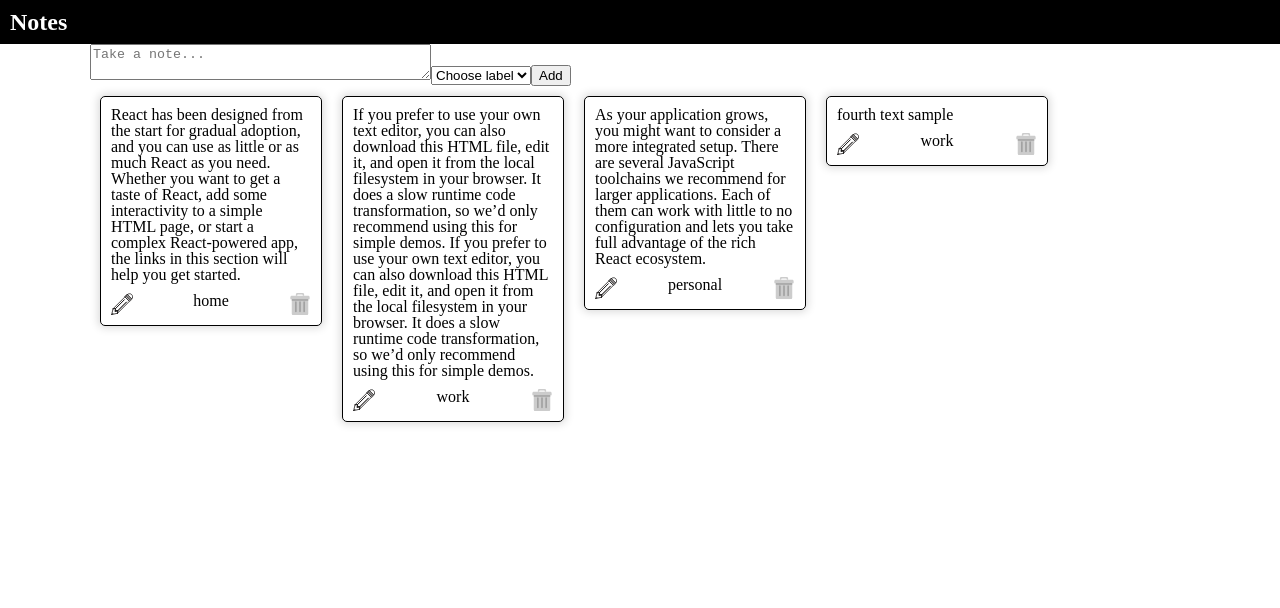
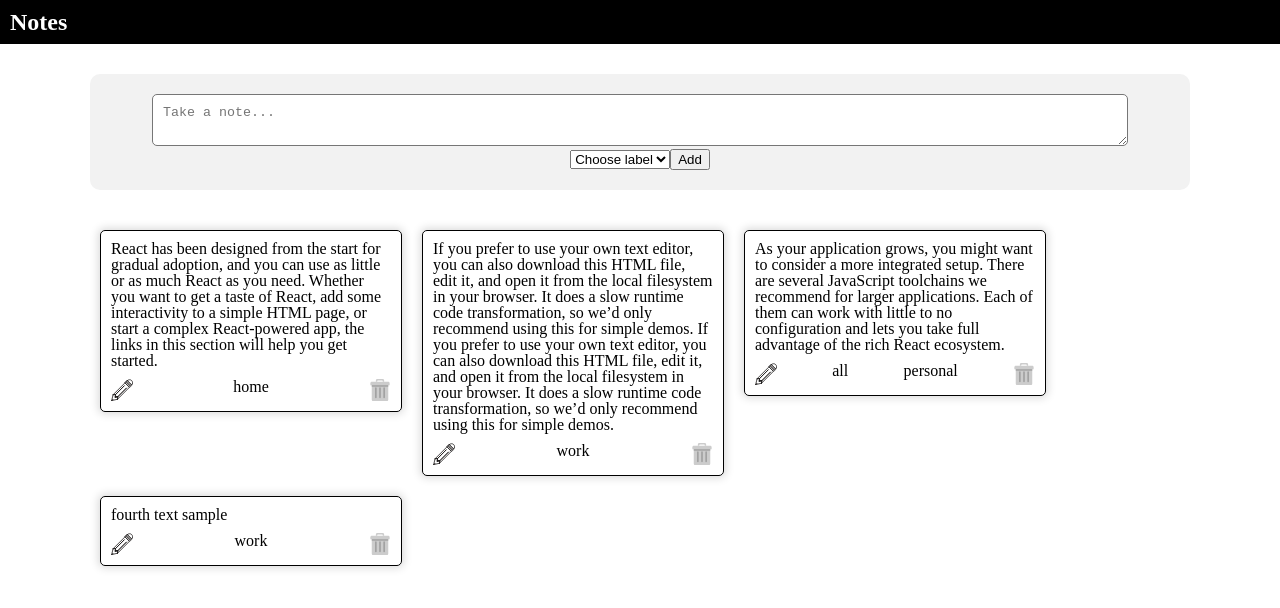
Before and after one commit to 1kvsn/note-wysa, a React (Create React App) app: page / in a window 1280 px wide. Shown: the top 608 px of the page. Built offline with nearby package versions, Linux system fonts and the light colour scheme.

Commit message:
Add Context and change components to functional comps

```diff
--- a/src/App.js
+++ b/src/App.js
@@ -4,13 +4,14 @@ import './App.scss';
 import Header from './components/Header';
 import Notes from './components/Notes';
 
+import { NoteProvider } from './components/NoteContext';
 
 function App() {
   return (
-    <>
+    <NoteProvider>
       <Header />
       <Notes />
-    </>
+    </NoteProvider>
   );
 }
 
--- a/src/App.scss
+++ b/src/App.scss
@@ -1,6 +1,13 @@
+.wrapper {
+	max-width: 1100px;
+	width: 100%;
+	margin: 0 auto;
+}
+
 // header styles
 
 .header {
+	// width: 100vw;
 	background-color: black;
 	padding: 10px;
 
@@ -11,18 +18,31 @@
 	}
 }
 
-.wrapper {
-	max-width: 1100px;
-	width: 100%;
-	margin: 0 auto;
+.form {
+  background: #f2f2f2;
+  border-radius: 10px;
+  padding: 20px;
+	margin: 30px 0;
+	text-align: center;
+
+	textarea {
+		width: 90%;
+	}
+
+	.input {
+		border-radius: 5px;
+		padding: 10px;
+	}
 }
 
 .note-container {
 	display: flex;
 	flex-wrap: wrap;
+	// justify-content: center;
+	margin: 0 auto;
 
 	.note {
-		width: 200px;
+		width: 280px;
 		margin: 10px;
 		border: 1px solid black;
 		border-radius: 5px;
@@ -39,6 +59,7 @@
 		img {
 			width: 22px;
 			height: 22px;
+			cursor: pointer;
 		}
 	}
 }
--- a/src/components/Note.js
+++ b/src/components/Note.js
@@ -3,20 +3,18 @@ import editIcon from '../assets/images/edit-outline.svg';
 import deleteIcon from '../assets/images/delete.svg';
 
 
-class Note extends React.Component {
+const Note = ({ noteData, handleEdit, handleDelete }) => {
 
-	render() {
-		const note = this.props.data;
 	return (
 		<div>
 			{
-					note && (
+				noteData && (
 					<div className="note">
-							<p>{note.text}</p>
+						<p>{noteData.text}</p>
 						<div className="note-base">
-								<img src={editIcon} alt="edit" />
-								<p>{note.label}</p>
-								<img src={deleteIcon} alt="delete" />
+							<img onClick={() => handleEdit(noteData.id)} src={editIcon} alt="edit" />
+							<Labels label={noteData.label} />
+							<img onClick={() => handleDelete(noteData.id)} src={deleteIcon} alt="delete" />
 						</div>
 					</div>
 				)
@@ -24,6 +22,20 @@ class Note extends React.Component {
 		</div>
 	)
 }
+
+const Labels = ({ label }) => {
+	console.log(label, 'this is label');
+	return (
+		<>
+			{
+				label.map(lb => {
+					return (
+						<p>{lb}</p>
+					)
+				})
+			}
+		</>
+	)
 }
 
 export default Note;
--- /dev/null
+++ b/src/components/NoteContext.js
@@ -0,0 +1,51 @@
+import React, { createContext, useState } from "react";
+
+export const NoteContext = createContext();
+
+const defaultNotes = [
+	{
+		id: 1,
+		text: "React has been designed from the start for gradual adoption, and you can use as little or as much React as you need. Whether you want to get a taste of React, add some interactivity to a simple HTML page, or start a complex React-powered app, the links in this section will help you get started.",
+		label: ["home"]
+	},
+	{
+		id: 2,
+		text: "If you prefer to use your own text editor, you can also download this HTML file, edit it, and open it from the local filesystem in your browser. It does a slow runtime code transformation, so we’d only recommend using this for simple demos. If you prefer to use your own text editor, you can also download this HTML file, edit it, and open it from the local filesystem in your browser. It does a slow runtime code transformation, so we’d only recommend using this for simple demos.",
+		label: ["work"]
+	},
+	{
+		id: 3,
+		text: "As your application grows, you might want to consider a more integrated setup. There are several JavaScript toolchains we recommend for larger applications. Each of them can work with little to no configuration and lets you take full advantage of the rich React ecosystem.",
+		label: ["all", "personal"]
+	},
+	{
+		id: 4,
+		text: "fourth text sample",
+		label: ['work']
+	}
+]
+
+export const NoteProvider = ({ children }) => {
+  const [inputText, setInputText] = useState("");
+	const [label, setLabel] = useState(["all"]);
+	const [notes, setNotes] = useState([...defaultNotes]);
+	const [editMode, setEditMode] = useState(false);
+
+
+  return (
+    <NoteContext.Provider
+      value={{
+        inputText,
+        label,
+				notes,
+				editMode,
+				setInputText,
+				setLabel,
+				setNotes,
+				setEditMode
+      }}
+    >
+      {children}
+    </NoteContext.Provider>
+  );
+};
--- a/src/components/Notes.js
+++ b/src/components/Notes.js
@@ -1,74 +1,61 @@
-import React from 'react';
+import React, { useContext } from 'react';
 
 import Note from './Note';
+import { NoteContext } from './NoteContext';
+
 const { uuid } = require('uuidv4');
 
+const Notes = () => {
 
-class Notes extends React.Component {
+	const {
+		inputText,
+		notes,
+		label,
+		setInputText,
+		setLabel,
+		setNotes,
+		editMode,
+		setEditMode
+	} = useContext(NoteContext);
 
-	state = {
-		inputText: "",
-		label: "Home",
-		notes: [
-			{
-				id: 1,
-				text: "React has been designed from the start for gradual adoption, and you can use as little or as much React as you need. Whether you want to get a taste of React, add some interactivity to a simple HTML page, or start a complex React-powered app, the links in this section will help you get started.",
-				label: "home"
-			},
-			{
-				id: 2,
-				text: "If you prefer to use your own text editor, you can also download this HTML file, edit it, and open it from the local filesystem in your browser. It does a slow runtime code transformation, so we’d only recommend using this for simple demos. If you prefer to use your own text editor, you can also download this HTML file, edit it, and open it from the local filesystem in your browser. It does a slow runtime code transformation, so we’d only recommend using this for simple demos.",
-				label: "work"
-			},
-			{
-				id: 3,
-				text: "As your application grows, you might want to consider a more integrated setup. There are several JavaScript toolchains we recommend for larger applications. Each of them can work with little to no configuration and lets you take full advantage of the rich React ecosystem.",
-				label: "personal"
-			},
-			{
-				id: 4,
-				text: "fourth text sample",
-				label: 'work'
-			}
-		]
-	}
 
-	handleInput = ({ target: { value } }) => {
-		this.setState({ inputText: value })
-	}
-
-	handleSubmit = () => {
-		const { inputText, label } = this.state;
-		let newNote = {}
+	const handleSubmit = () => {
+		let newNote = {};
 		newNote.id = uuid();
 		newNote.text = inputText;
 		newNote.label = label;
-		this.setState({
-			notes: [
-				...this.state.notes,
-				newNote
-			],
-			inputText: ""
-		})
+		setNotes([newNote, ...notes]);
+		setInputText("");
+		if (editMode) {
+			setEditMode(false);
+			setLabel(["all"]);
+		}
 	}
 
-	handleLabelChange = ({ target: { value } }) => {
-		this.setState({ label: value })
+	const handleDelete = (id) => {
+		let remainingNotes = notes.filter(note => note.id !== id)
+		setNotes([...remainingNotes])
 	}
 
-	render() {
+	const handleEdit = (id) => {
+		let selectedNote = notes.find(note => note.id === id);
+		handleDelete(selectedNote.id);
+		setInputText(selectedNote.text);
+		setEditMode(true);
+	}
+
 	return (
 		<>
 			<div className="wrapper">
-					<section>
+				<section className="form">
 					<textarea
-							onChange={this.handleInput}
-							rows={this.state.inputText ? 4 : 2}
-							cols="40"
+						onChange={e => setInputText(e.target.value)}
+						rows={inputText ? 4 : 2}
 						placeholder="Take a note..."
-							value={this.state.inputText}
+						value={inputText}
+						className="input"
 					/>
-						<select value={this.state.label} onChange={this.handleLabelChange}>
+					<select value={label[0]} onChange={e => setLabel([e.target.value, ...label])}>
 						<option selected hidden>Choose label</option>
 						<option value="home">Home</option>
 						<option value="work">Work</option>
@@ -76,14 +63,14 @@ class Notes extends React.Component {
 						<option value="finance">Finance</option>
 						<option value="fun">Fun</option>
 					</select>
-						<button type="submit" onClick={this.handleSubmit}>Add</button>
+					<button type="submit" onClick={handleSubmit}>{editMode ? "Save" : "Add"}</button>
 				</section>
 
 				<section className="note-container">
 					{
-							this.state.notes.map(note => {
+						notes.map(note => {
 							return (
-									<Note key={note.id} data={note} />
+								<Note key={note.id} noteData={note} handleEdit={handleEdit} handleDelete={handleDelete} />
 							)
 						})
 					}
@@ -92,7 +79,6 @@ class Notes extends React.Component {
 		</>
 	)
 }
-}
 
 
 export default Notes;
```
Lines whose indentation alone changed are shown as unchanged.
